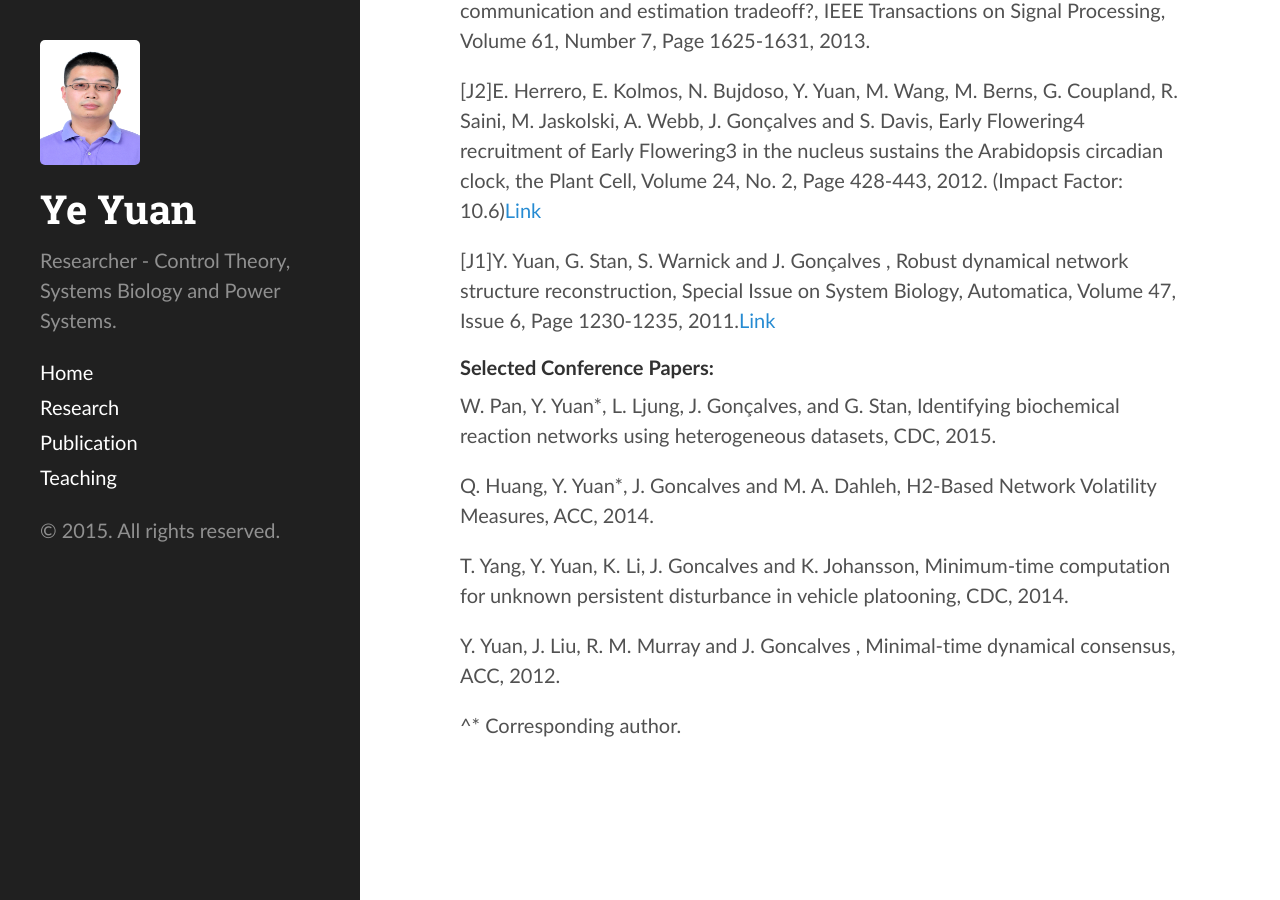
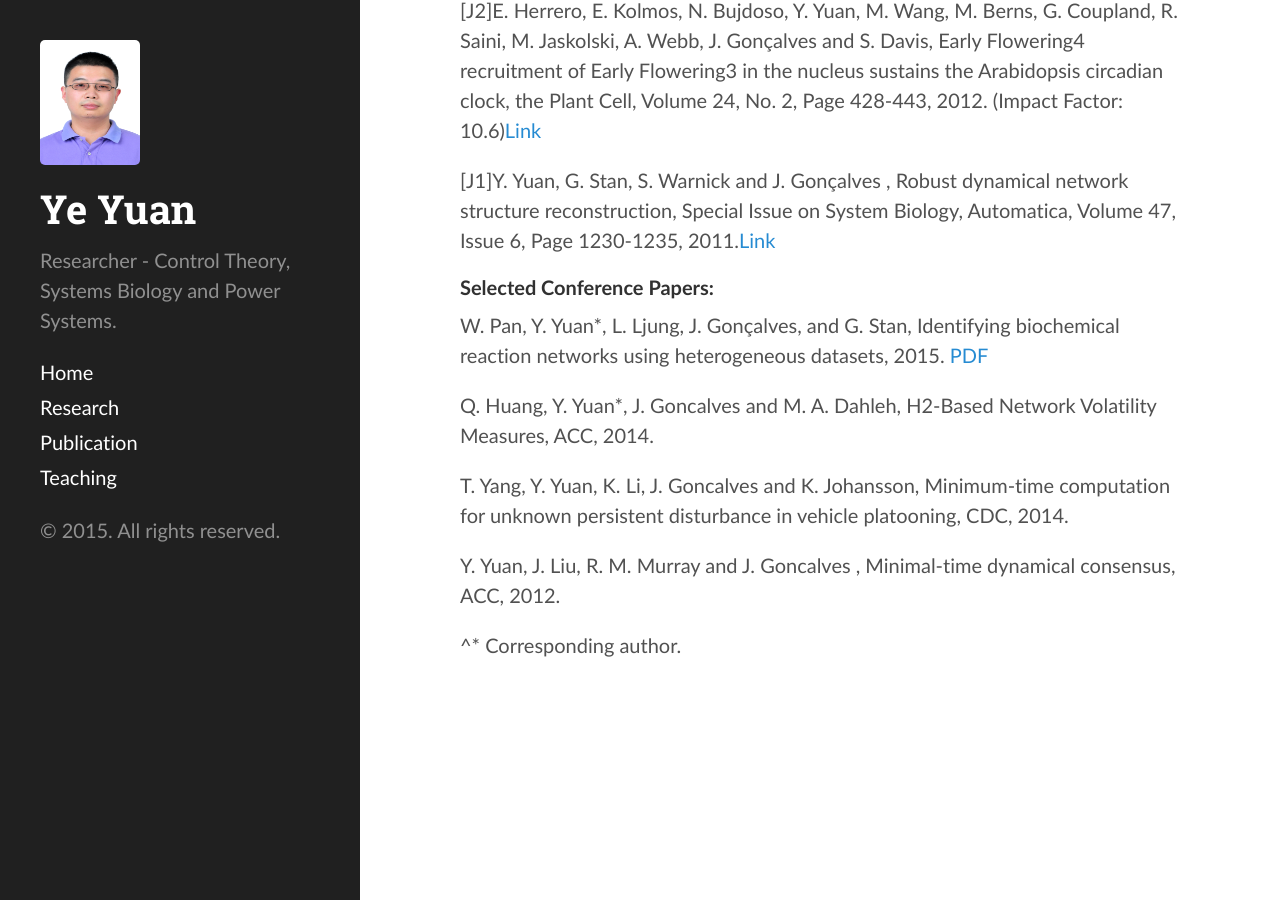
Before and after one commit to yy311/yy311.github.io, a Jekyll site: the page built from publication.md, in a window 1280 px wide and 900 px high, scrolled down 1725 px. Built offline with Jekyll 4.4.1, drawn with Linux system fonts in a browser that asks for light colours; some of the changed text lies outside the part shown.

Commit message:
Update publication.md

```diff
--- a/publication.md
+++ b/publication.md
@@ -48,7 +44,7 @@ W. Pan, Y. Yuan*, L. Ljung, J. Gonçalves, and G. Stan, Identifying biochemical
 
 ####Selected Conference Papers:
 
-W. Pan, Y. Yuan*, L. Ljung, J. Gonçalves, and G. Stan, Identifying biochemical reaction networks using heterogeneous datasets, CDC, 2015.
+W. Pan, Y. Yuan*, L. Ljung, J. Gonçalves, and G. Stan, Identifying biochemical reaction networks using heterogeneous datasets, 2015. [PDF](http://arxiv.org/abs/1509.05153)
 
 Q. Huang, Y. Yuan*, J. Goncalves and M. A. Dahleh, H2-Based Network Volatility Measures, ACC, 2014.
 
```
Also changed, not shown: other parts of publication.md (+0 -4 lines).
